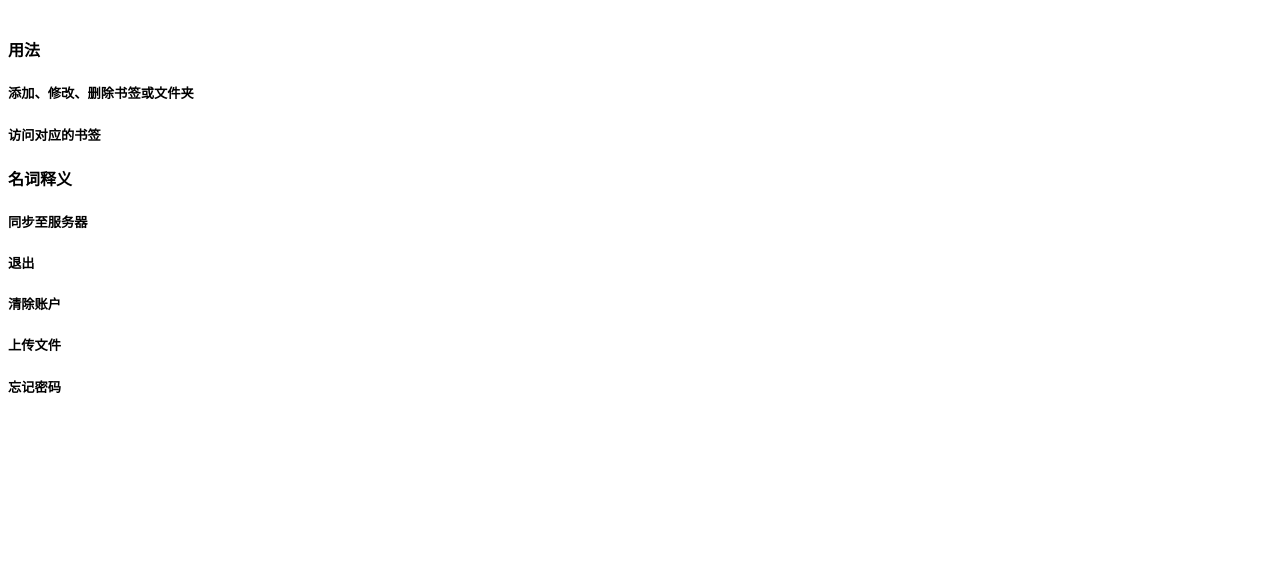
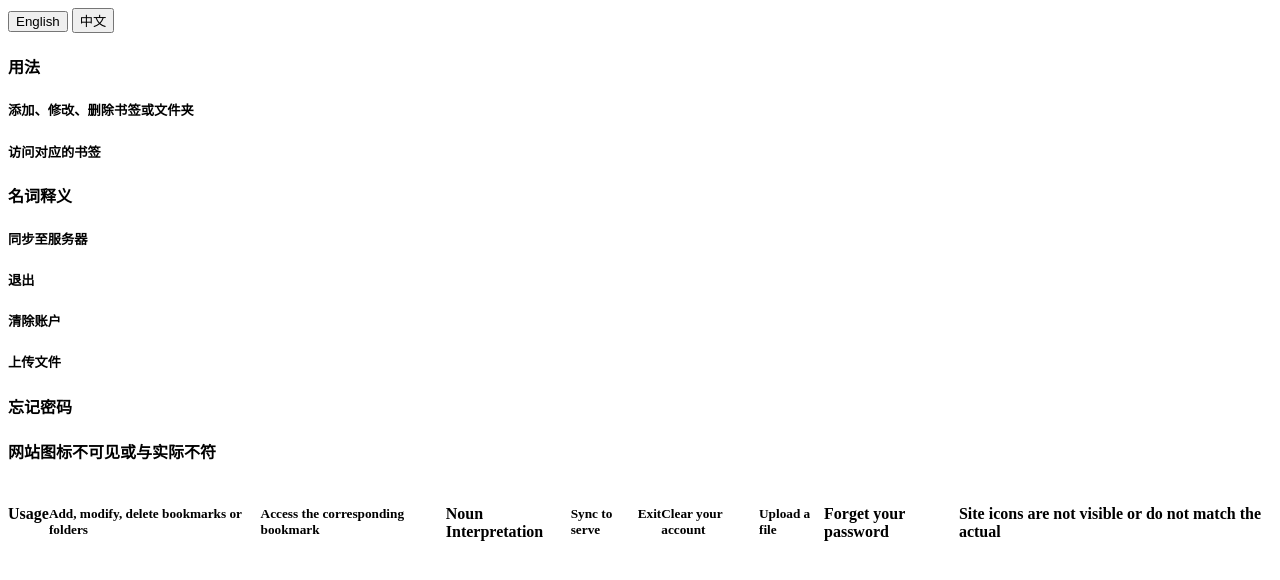
Before and after one commit to iChengRui/webbookmark, a Python web app: template user/templates/help.html in a window 1280 px wide. Shown: the top 580 px of the page. Run offline with Jinja, Linux system fonts and the light colour scheme; the template is opened without the code that fills it, so the values that code supplies are empty.

Commit message:
translation

```diff
--- a/user/templates/help.html
+++ b/user/templates/help.html
@@ -22,16 +22,17 @@ p{display:none;}
 </script>
 </head>
 <body>
-<p class='en'></p>
-<h4><tag class='en'></tag><tag class='zh'>用法</tag></h4>
-<p class='zh'>
+<div id="lg">
+			<button id="en">English</button>
+			<button id="zh">中文</button>
+</div>
+<div class='zh'>
+<h4>用法</h4>
 <h5>添加、修改、删除书签或文件夹</h5>
 <p>在对应的书签图标或文件夹名称上用鼠标点击，弹出快捷菜单，选择对应的操作</p>
 <h5>访问对应的书签</h5>
 <p>将鼠标移动到想要访问的网址上，按下鼠标滑轮，网页将在新的标签页中打开</p>
-</p>
-<h4><tag class='en'></tag><tag class='zh'>名词释义</tag></h4>
-<p class='zh'>
+<h4>名词释义</h4>
 <h5>同步至服务器</h5>
 <p>将修改后的书签同步到服务器，这样更新的内容可以保留，下次访问的时候可以访问更新后的内容，若改变书签后不进行同步，新的内容将丢失</p>
 <h5>退出 </h5>
@@ -40,8 +41,30 @@ p{display:none;}
 <p>将您的书签及账户名从本网站服务器中删除，如果您需要这些书签，请注意先保存到本地</p>
 <h5>上传文件</h5>
 <p>当您想把自己已有的(从浏览器中导出的)书签上传，变成在线书签时，可以使用此功能。注意"将覆盖已有的书签",而不是将其添加到已有的书签中。或者当本服务器崩溃，导致无法上传时，仅限在PC端的浏览器，您可以保存书签到本地，需2-3分钟，等待后续上传。</p>
-<h5>忘记密码</h5>
+<h4>忘记密码</h4>
 <p><a href="/password.html">请点击这里</a></p>
-</p>
+<h4>网站图标不可见或与实际不符</h4>
+<p>本网站直接从对应的网站获取图标(favicon.ico),若该网站不提供或无法通过访问获得，则会被替代或不可见</p>
+</div>
+<div class='en'>
+<h4>Usage</h4>
+<h5>Add, modify, delete bookmarks or folders</h5>
+<p>Click with the mouse on the corresponding bookmark icon or folder name, pop up the shortcut menu, select the corresponding action</p>
+<h5>Access the corresponding bookmark</h5>
+<p>Move the mouse over the URL you want to access, press the mouse pulley, and the page will open in the new tab</p>
+<h4>Noun Interpretation</h4>
+<h5>Sync to serve</h5>
+<p>Sync the modified bookmark to the server so that the updated content can be retained, the updated content can be accessed the next time accessed, and if the bookmark is not synced after the change, the new content will be lost</p>
+<h5>Exit</h5>
+<p>Sign in, and if you need to visit the page again, you need to log back in, and no one else will be able to use your browser to modify your bookmarks</p>
+<h5>Clear your account</h5>
+<p>Remove your bookmarks and account names from the servers of this website, if you need them, please note that save them locally</p>
+<h5>Upload a file</h5>
+<p>You can use this feature when you want to upload an existing (exported) bookmark from your browser and turn it into an online bookmark. Note that "will overwrite existing bookmarks" instead of adding them to existing bookmarks. Or when the server crashes, resulting in an inability to upload, only in the PC browser, you can save the bookmark to the local, it takes 2-3 minutes, waiting for subsequent uploads.</p>
+<h4>Forget your password</h4>
+<p><a href="/password.html">click here</a></p>
+<h4>Site icons are not visible or do not match the actual</h4>
+<p>This website obtains icons (favicon.ico) directly from the corresponding website and will be replaced or not visible if the website is not available or inaccessible</p>
+</div>
 </body>
 </html>
```
Also changed, not shown: user/templates/owner.html (+10 -5 lines), 1 other file.
